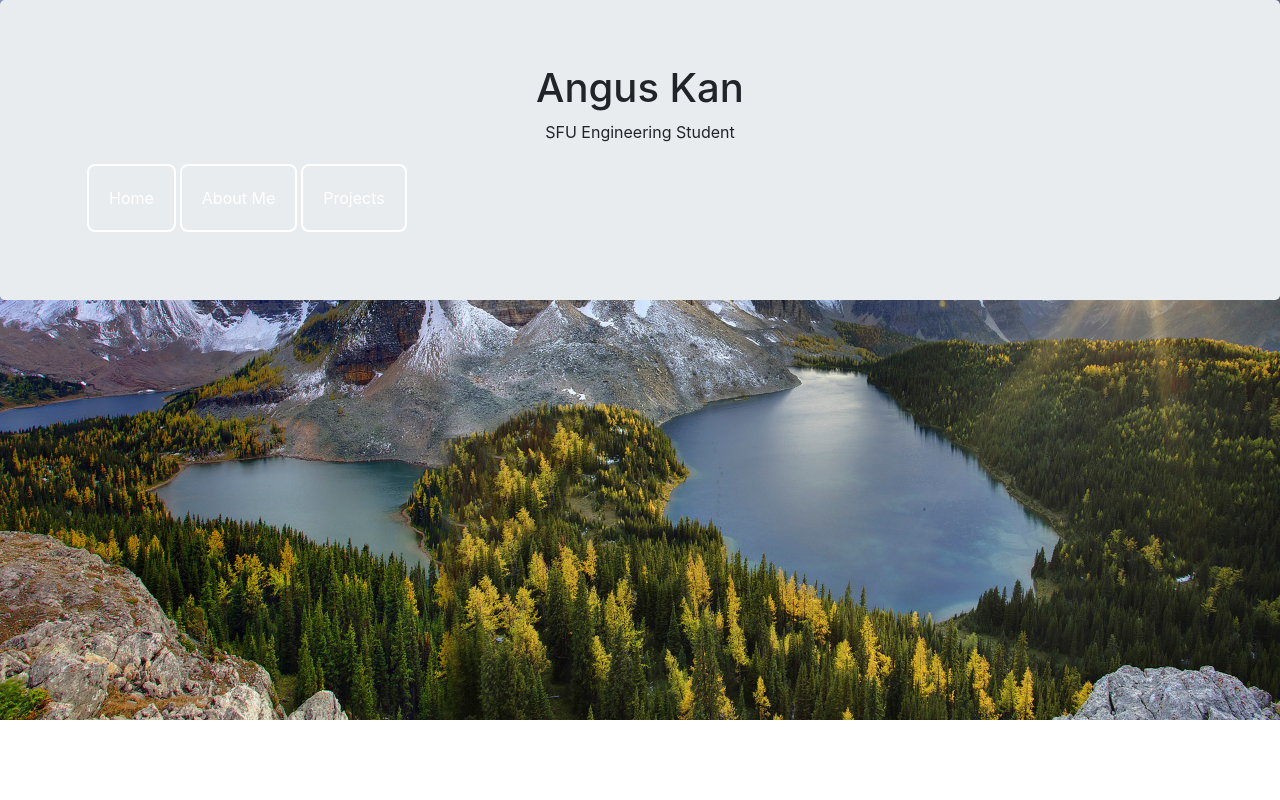
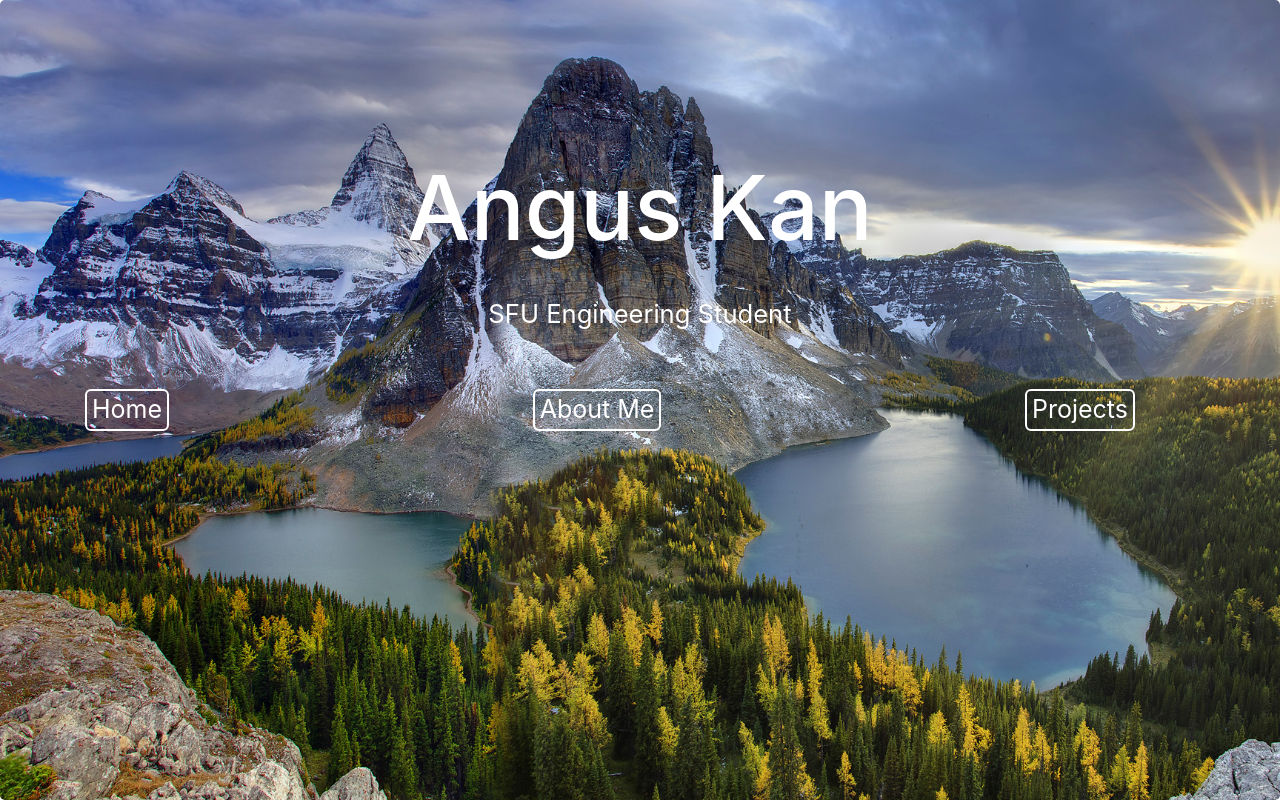
Before and after one commit to KMBD/Angusk, a plain HTML site: page index.html in a window 1280 px wide. Drawn offline with nearby package versions, Linux system fonts and the light colour scheme.

Commit message:
Update style.css

```diff
--- a/css/style.css
+++ b/css/style.css
@@ -1,27 +1,42 @@
-body {
+.jumbotron {
 	background-image : url("bg.jpg");
-	background-repeat: no-repeat;
-	background-size: cover;
+  	position: fixed;
+  	background-size:cover;
+  	width: 100%;
+  	height: 100%;
+  }
+.container {
+  	text-align:center;
+  	color:white;
 }
-body section {
-	font:normal 16px Verdana, Genevea , sans-serif;
-	color:white;
-	text-align: center;
+.container h1{
+	font-size:7vw;
+	padding-top:7vw;
+}
+.container p{
+	font-size:2vw;
+	padding-top:2vw;
+}
+.nav{
+	justify-content: space-between;
+	text-align:;
 	padding-top: 40px;
-	padding-bottom: 80px;
-}
-body div {
-	text-align: center;
+	padding-left: 60px;
+	padding-right: 60px;
 }
 .button {
     background-color: transparent;
     border: 2px solid white;
+    justify-content: space-between;
     color: white;
-    padding: 20px;
+    padding-left:5px;
+    padding-right:5px;
     text-align: center;
-    text-decoration: none;
-    display: inline-block;
-    font-size: 16px;
-    margin: 4px 2px;
+    font-size: 25px;
+    border-radius: 6px;
 }
-.button {border-radius: 8px;}
+a.button:hover{
+	background:white;
+	color:black;
+	text-decoration: none;
+}
```
